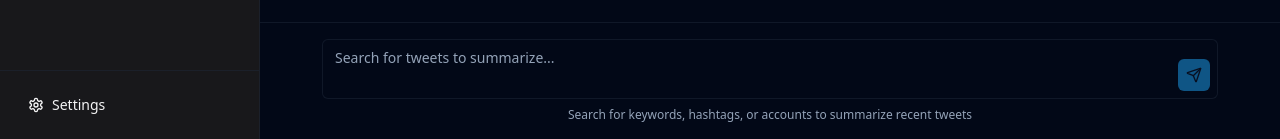
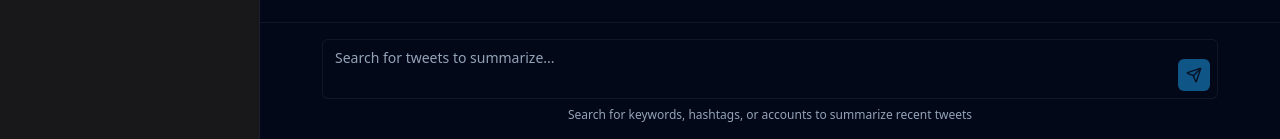
Before and after one commit to siddhantsid2199/tweet-whisper-summary-verse, a React (Vite) app: page /chat in a window 1280 px wide. Shown: the part 661-800 px from the top of the page. Built offline with nearby package versions, Linux system fonts and the light colour scheme.

Commit message:
Remove unused settings button
Remove the settings button from the sidebar as it doesn't have any options.

```diff
--- a/src/components/chat/Sidebar.tsx
+++ b/src/components/chat/Sidebar.tsx
@@ -1,6 +1,6 @@
 
 import { useState } from "react";
-import { MessageSquare, PlusCircle, Search, Settings } from "lucide-react";
+import { MessageSquare, PlusCircle, Search } from "lucide-react";
 import { Button } from "@/components/ui/button";
 import { ScrollArea } from "@/components/ui/scroll-area";
 import { cn } from "@/lib/utils";
@@ -73,17 +73,6 @@ export function Sidebar({ chatHistory, onSelectChat, onNewChat }: SidebarProps)
           ))}
         </div>
       </ScrollArea>
-
-      <div className="mt-auto border-t border-border/50 p-4">
-        <Button
-          variant="ghost"
-          size="sm"
-          className="w-full justify-start gap-2 text-sidebar-foreground hover:bg-sidebar-accent hover:text-sidebar-accent-foreground"
-        >
-          <Settings className="h-4 w-4" />
-          <span>Settings</span>
-        </Button>
-      </div>
     </div>
   );
 }
```
